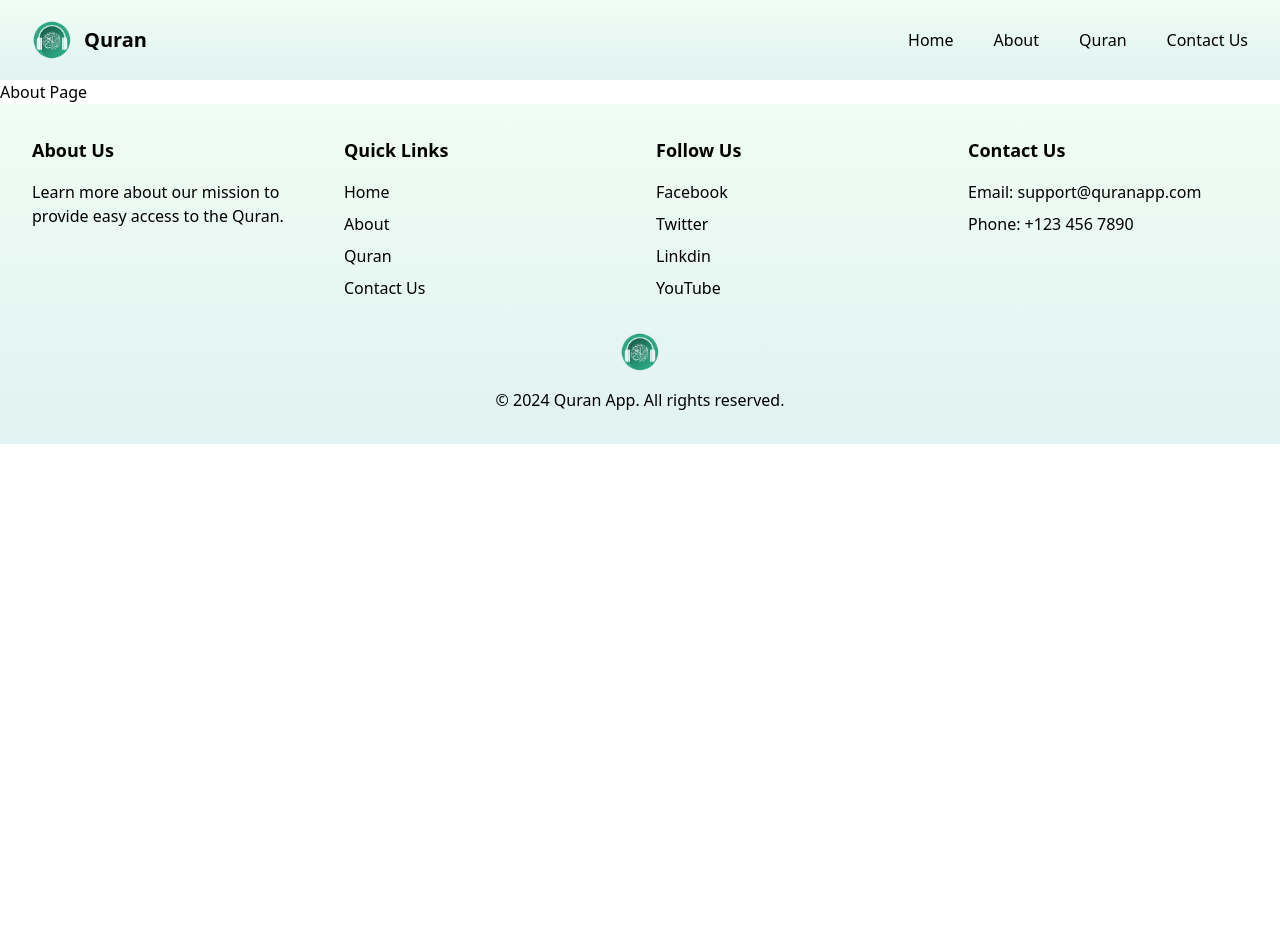
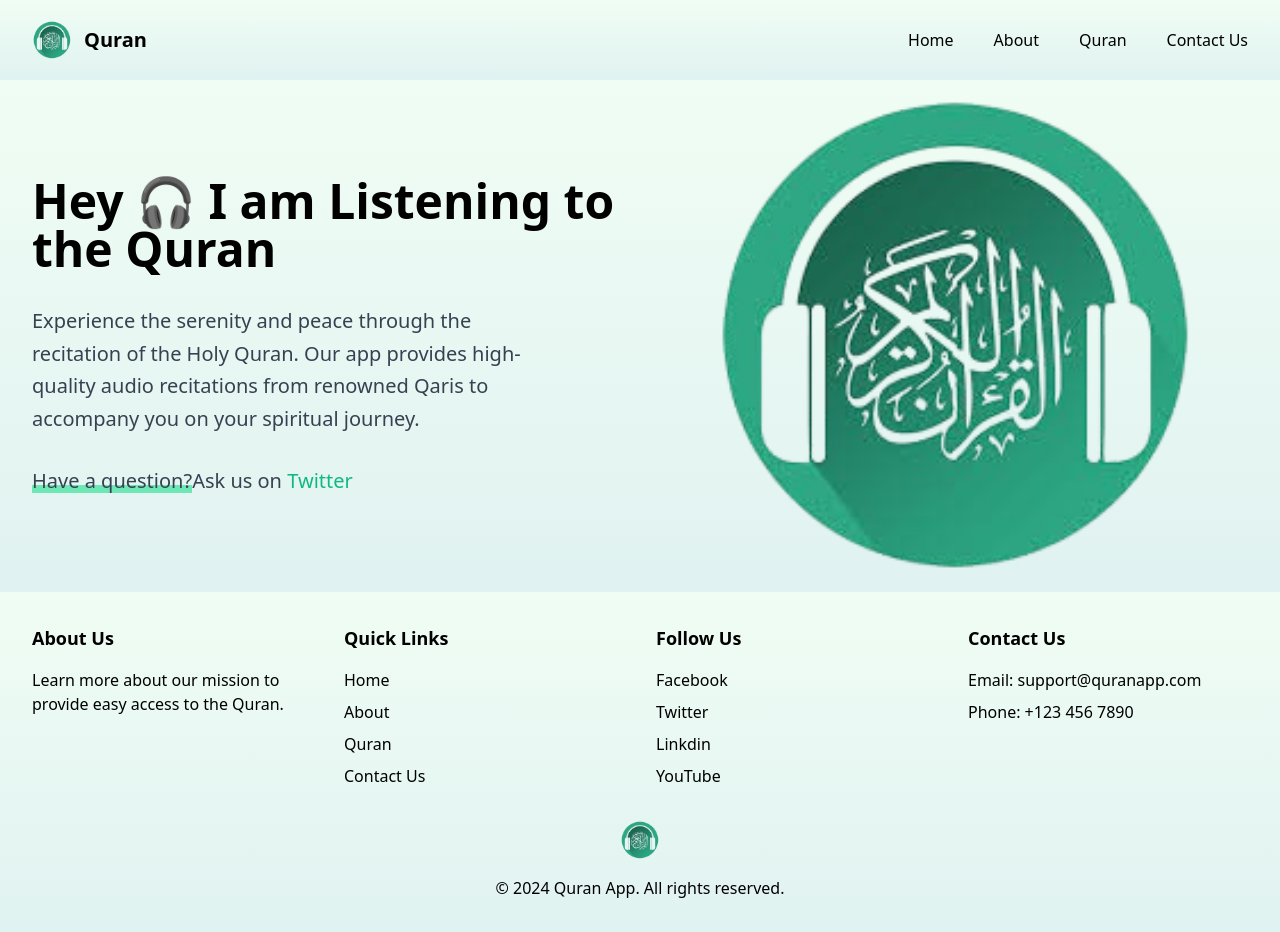
Before and after one commit to Abdinajib123/QuraanApp, a React (Vite) app: page /About in a window 1280 px wide. Before the commit the page ends 800 px from the top, so only its background shows below. Built offline with nearby package versions, Linux system fonts and the light colour scheme.

Commit message:
Update About.jsx

```diff
--- a/src/pages/About.jsx
+++ b/src/pages/About.jsx
@@ -1,11 +1,36 @@
 import React from 'react';
+import quran from '../assets/logo.png'
 
-const About= () => {
+const About= ()=> {
   return (
     <div>
- <h1>
-    About Page
- </h1>
+      <section className="pt-10 overflow-hidden bg-gradient-to-b from-green-50 to-[#e0f2f1] md:pt-0 sm:pt-16 2xl:pt-16">
+        <div className="px-4 mx-auto sm:px-6 lg:px-8 max-w-7xl">
+          <div className="grid items-center grid-cols-1 md:grid-cols-2 gap-12">
+            <div>
+              <h2 className="text-3xl font-bold leading-tight text-black sm:text-4xl lg:text-5xl">
+                Hey 🎧 I am <br className="block sm:hidden" /> Listening to the Quran
+              </h2>
+              <p className="max-w-lg mt-3 text-xl leading-relaxed text-gray-700 md:mt-8">
+                Experience the serenity and peace through the recitation of the Holy Quran. Our app provides high-quality audio recitations from renowned Qaris to accompany you on your spiritual journey.
+              </p>
+
+              <p className="mt-4 text-xl text-gray-700 md:mt-8">
+                <span className="relative inline-block">
+                  <span className="absolute inline-block w-full bottom-0.5 h-2 bg-[#6EE7B7]"></span>
+                  <span className="relative"> Have a question? </span>
+                </span>
+                <br className="block sm:hidden" />Ask us on <a href="#" title="" className="transition-all duration-200 text-[#10B981] hover:text-[#34D399] hover:underline">Twitter</a>
+              </p>
+            </div>
+
+            <div className="relative">
+
+              <img className="relative w-full xl:max-w-lg xl:mx-auto 2xl:origin-bottom 2xl:scale-110" src={quran} alt="Listening to Quran" />
+            </div>
+          </div>
+        </div>
+      </section>
 
     </div>
   );
```
